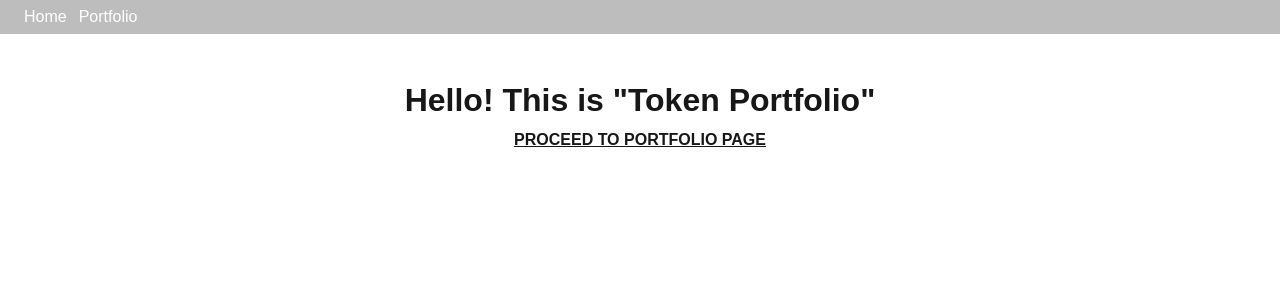
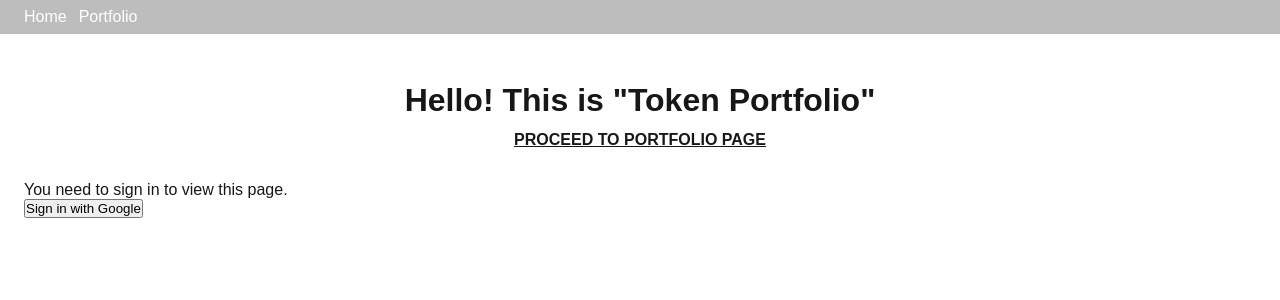
Before and after one commit to r0mansCode/tokenportfolio, a Next.js app: page / in a window 1280 px wide. Shown: the top 300 px of the page. Built offline with nearby package versions, Linux system fonts and the light colour scheme; no server answers.

Commit message:
Adding auth buttons to main page

```diff
--- a/src/app/page.tsx
+++ b/src/app/page.tsx
@@ -1,3 +1,4 @@
+import AuthButtons from "./components/auth-buttons/auth-buttons";
 import s from "./page.module.scss";
 import Link from "next/link";
 
@@ -11,6 +12,7 @@ export default async function Home() {
             Proceed To Portfolio Page
           </Link>
         </div>
+        <AuthButtons />
       </main>
     </div>
   );
```
